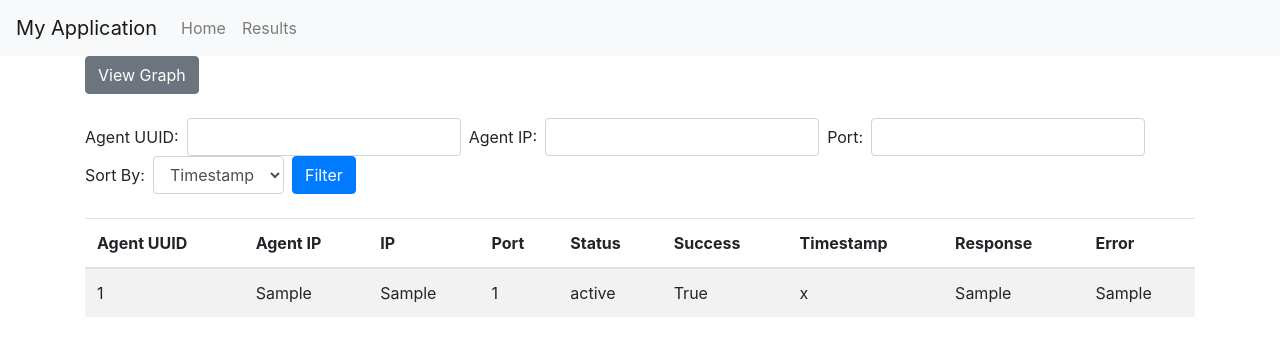
After one commit to metahertz/active-firewall-tester, a Flask app: page /results in a window 1280 px wide. The commit adds this page. Shown: the top 356 px of the page. Run offline with Flask 3, Linux system fonts and the light colour scheme; tables that the repository leaves empty hold one stand-in row (values such as "Sample post"); some libraries are stand-ins or nearby versions.

Commit message:
Basic results reporting and networkx graph generation working. Not happy with timestamps, may need to move results to a TSDB.

```diff
--- a/central/main.py
+++ b/central/main.py
@@ -1,11 +1,29 @@
-from flask import Flask, request, jsonify, render_template, redirect, url_for
+from flask import Flask, request, jsonify, render_template, redirect, url_for, send_file
 from flask_sqlalchemy import SQLAlchemy
 from datetime import datetime
+import networkx as nx
+import matplotlib.pyplot as plt
+from io import BytesIO
 
 app = Flask(__name__)
 app.config['SQLALCHEMY_DATABASE_URI'] = 'sqlite:///ports.db'
 app.config['SQLALCHEMY_TRACK_MODIFICATIONS'] = False
 db = SQLAlchemy(app)
+
+class ConnectionResult(db.Model):
+    id = db.Column(db.Integer, primary_key=True)
+    agent_uuid = db.Column(db.String(36),nullable=False)
+    agent_ip = db.Column(db.String(45), nullable=False)
+    ip = db.Column(db.String(45), nullable=False)
+    port = db.Column(db.Integer, nullable=False)
+    status = db.Column(db.String(10), nullable=False)
+    success = db.Column(db.Boolean, nullable=False)
+    timestamp = db.Column(db.String(45), nullable=False)
+    response = db.Column(db.Text, nullable=True)
+    error = db.Column(db.Text, nullable=True)
+
+    def __repr__(self):
+        return f'<ConnectionResult {self.ip}:{self.port} - {self.status}>'
 
 class Port(db.Model):
     id = db.Column(db.Integer, primary_key=True)
@@ -61,7 +79,7 @@ def receive_agent_callhome():
 
     db.session.commit()
 
-	#Return current Agents and ports lists as a blob.
+    #Return current Agents and ports lists as a blob.
     ports = Port.query.all()
     agents = Agent.query.all()
 
@@ -70,6 +88,104 @@ def receive_agent_callhome():
     all_hosts_ports_return_data = {'ports': port_list, 'hosts': agent_list}
     return jsonify(all_hosts_ports_return_data), 200
 
+@app.route('/api/results', methods=['POST'])
+def receive_connection_results():
+    data = request.get_json()
+    agent_uuid = data.get('agent_uuid')
+    connection_results = data.get('connection_results', {})
+    print(data)
+    sending_agent_data = Agent.query.filter_by(agent_uuid=agent_uuid).first()
+    for ip, ports in connection_results.items():
+        for port, result in ports.items():
+            connection_result = ConnectionResult(
+                agent_uuid=sending_agent_data.agent_uuid,
+                agent_ip=sending_agent_data.ip_address,
+                ip=ip,
+                port=port,
+                status=result.get('status'),
+                success=result.get('bool'),
+                timestamp=result.get('timestamp'),
+                error=result.get('error')
+            )
+            db.session.add(connection_result)
+
+    db.session.commit()
+    return jsonify({'message': 'Connection results received successfully'}), 200
+
+@app.route('/results')
+def show_results():
+    query = ConnectionResult.query
+
+    # Filtering
+    agent_uuid = request.args.get('agent_uuid')
+    if agent_uuid:
+        query = query.filter(ConnectionResult.agent_uuid.contains(agent_uuid))
+
+    agent_ip = request.args.get('agent_ip')
+    if agent_ip:
+        query = query.filter(ConnectionResult.agent_ip.contains(agent_ip))
+
+    port = request.args.get('port')
+    if port:
+        query = query.filter(ConnectionResult.port == port)
+
+
+    # Sorting
+    sort_by = request.args.get('sort_by', 'timestamp')
+    if sort_by == 'timestamp':
+        query = query.order_by(ConnectionResult.timestamp.desc())
+    elif sort_by == 'status':
+        query = query.order_by(ConnectionResult.status)
+    elif sort_by == 'success':
+        query = query.order_by(ConnectionResult.success)
+
+    results = query.all()
+    return render_template('results.html', results=results)
+
+@app.route('/filter', methods=['GET'])
+def filter_results():
+    return render_template('filter.html')
+
+
+@app.route('/graph')
+def graph():
+    # Step 1: Extract Data
+    connection_results = ConnectionResult.query.all()
+
+    # Step 2: Create Graph
+    G = nx.MultiGraph()
+
+    for result in connection_results:
+            print(f"result.ip: {result.ip}. result.port: {result.port}. result.success: {result.success}")
+            if not G.has_node(result.ip):
+                G.add_node(result.ip, label=f"IP: {result.ip}")
+            if not G.has_node(result.agent_ip):
+                G.add_node(result.agent_ip, label=f"IP: {result.ip} Agent: {result.agent_uuid}")
+            G.add_edge(result.agent_ip, result.ip, port=result.port, weight=result.port, success=result.success, edge_labels=result.port)
+
+    # Step 3: Visualize Graph
+    pos = nx.spring_layout(G)  # positions for all nodes
+
+    # Draw nodes
+    nx.draw_networkx_nodes(G, pos, node_size=700)
+
+    # Draw edges
+    nx.draw_networkx_edges(G, pos, width=2, )
+
+    # Draw labels
+    nx.draw_networkx_labels(G, pos, font_size=12, font_family='sans-serif')
+
+    # Draw edge labels (ports)
+    edge_labels = {(u, v, k): d['port'] for u, v, k, d in G.edges(data=True, keys=True)}
+    nx.draw_networkx_edge_labels(G, pos, edge_labels=edge_labels)
+    # Save plot to a BytesIO object
+    img = BytesIO()
+    plt.title('Agent-UUID and IP Connections with Ports')
+    plt.savefig(img, format='png')
+    img.seek(0)
+    plt.close()
+
+    return send_file(img, mimetype='image/png')
 
 @app.route('/api/test/ports', methods=['GET'])
 def get_ports():
--- /dev/null
+++ b/central/templates/base.html
@@ -0,0 +1,31 @@
+<!DOCTYPE html>
+<html lang="en">
+<head>
+    <meta charset="UTF-8">
+    <meta name="viewport" content="width=device-width, initial-scale=1.0">
+    <title>{% block title %}My Application{% endblock %}</title>
+    <link rel="stylesheet" href="https://stackpath.bootstrapcdn.com/bootstrap/4.5.2/css/bootstrap.min.css">
+    <link rel="stylesheet" href="{{ url_for('static', filename='styles.css') }}">
+</head>
+<body>
+    <nav class="navbar navbar-expand-lg navbar-light bg-light">
+        <a class="navbar-brand" href="#">My Application</a>
+        <div class="collapse navbar-collapse" id="navbarNav">
+            <ul class="navbar-nav">
+                <li class="nav-item">
+                    <a class="nav-link" href="{{ url_for('index') }}">Home</a>
+                </li>
+                <li class="nav-item">
+                    <a class="nav-link" href="{{ url_for('show_results') }}">Results</a>
+                </li>
+            </ul>
+        </div>
+    </nav>
+    <div class="container">
+        {% block content %}{% endblock %}
+    </div>
+    <script src="https://code.jquery.com/jquery-3.5.1.slim.min.js"></script>
+    <script src="https://cdn.jsdelivr.net/npm/@popperjs/core@2.5.4/dist/umd/popper.min.js"></script>
+    <script src="https://stackpath.bootstrapcdn.com/bootstrap/4.5.2/js/bootstrap.min.js"></script>
+</body>
+</html>
--- /dev/null
+++ b/central/templates/results.html
@@ -0,0 +1,63 @@
+{% extends "base.html" %}
+
+{% block title %}Connection Results{% endblock %}
+
+{% block content %}
+
+<a href="{{ url_for('graph') }}" class="btn btn-secondary mb-4">View Graph</a>
+
+<form method="get" action="{{ url_for('show_results') }}" class="form-inline mb-4">
+    <div class="form-group mr-2">
+        <label for="agent_uuid" class="mr-2">Agent UUID:</label>
+        <input type="text" id="agent_uuid" name="agent_uuid" class="form-control" value="{{ request.args.get('agent_uuid', '') }}">
+    </div>
+    <div class="form-group mr-2">
+        <label for="agent_ip" class="mr-2">Agent IP:</label>
+        <input type="text" id="agent_ip" name="agent_ip" class="form-control" value="{{ request.args.get('agent_ip', '') }}">
+    </div>
+    <div class="form-group mr-2">
+        <label for="port" class="mr-2">Port:</label>
+        <input type="text" id="port" name="port" class="form-control" value="{{ request.args.get('port', '') }}">
+    </div>
+    <div class="form-group mr-2">
+        <label for="sort_by" class="mr-2">Sort By:</label>
+        <select id="sort_by" name="sort_by" class="form-control">
+            <option value="timestamp" {% if request.args.get('sort_by') == 'timestamp' %}selected{% endif %}>Timestamp</option>
+            <option value="status" {% if request.args.get('sort_by') == 'status' %}selected{% endif %}>Status</option>
+            <option value="success" {% if request.args.get('sort_by') == 'success' %}selected{% endif %}>Success</option>
+        </select>
+    </div>
+    <button type="submit" class="btn btn-primary">Filter</button>
+</form>
+
+<table class="table table-striped">
+    <thead>
+        <tr>
+            <th>Agent UUID</th>
+            <th>Agent IP</th>
+            <th>IP</th>
+            <th>Port</th>
+            <th>Status</th>
+            <th>Success</th>
+            <th>Timestamp</th>
+            <th>Response</th>
+            <th>Error</th>
+        </tr>
+    </thead>
+    <tbody>
+        {% for result in results %}
+        <tr>
+            <td>{{ result.agent_uuid }}</td>
+            <td>{{ result.agent_ip }}</td>
+            <td>{{ result.ip }}</td>
+            <td>{{ result.port }}</td>
+            <td>{{ result.status }}</td>
+            <td>{{ result.success }}</td>
+            <td>{{ result.timestamp }}</td>
+            <td>{{ result.response }}</td>
+            <td>{{ result.error }}</td>
+        </tr>
+        {% endfor %}
+    </tbody>
+</table>
+{% endblock %}
```
Also changed, not shown: agent/agent.py (+47 -14 lines), central/templates/graph.html (added, +11 -0 lines), central/templates/index.html (+6 -12 lines), README.md.
